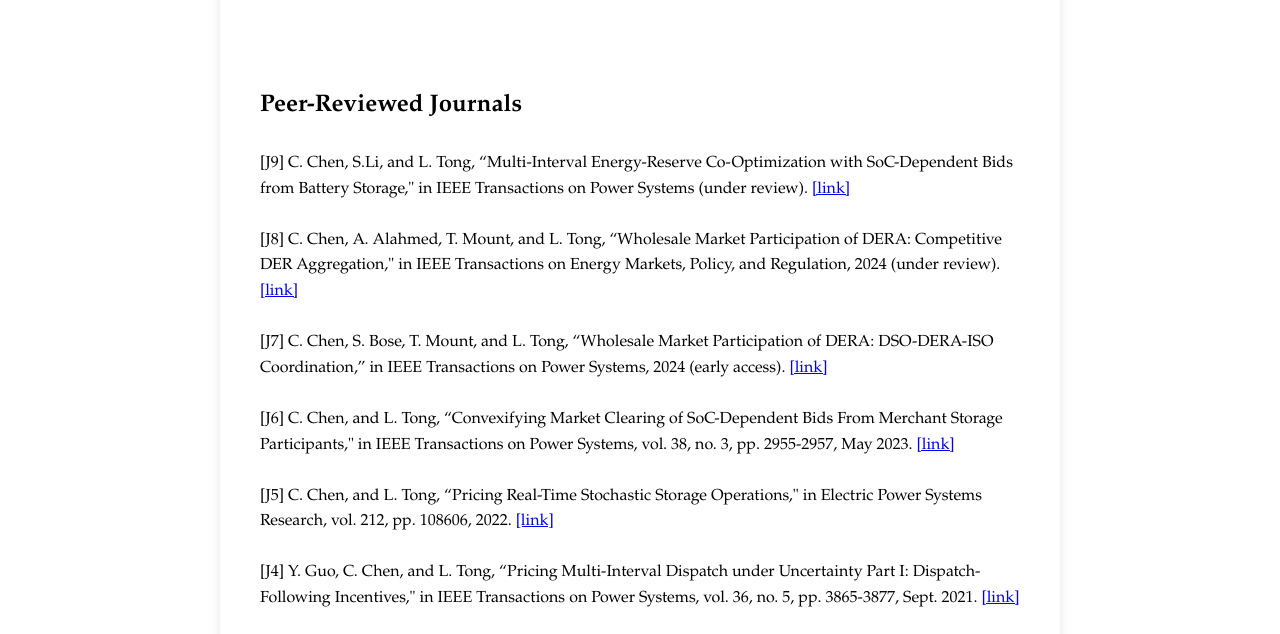
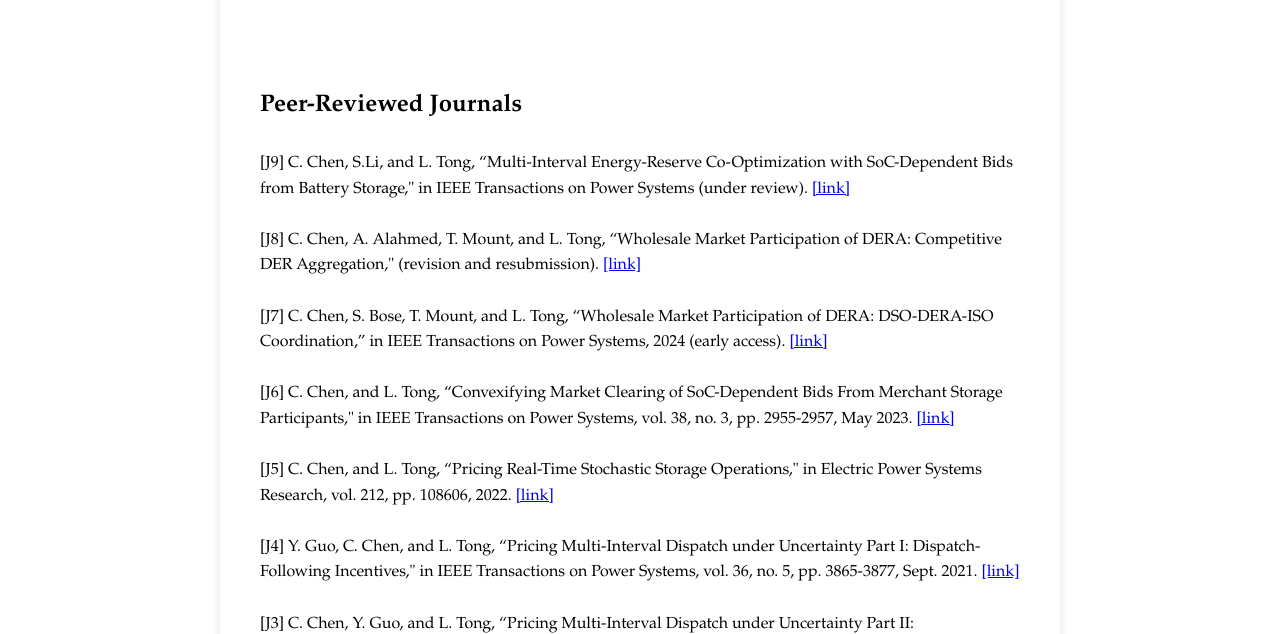
Before and after one commit to CongChenHappy/CongChen.github.io, a plain HTML site: page publications.html in a window 1280 px wide. Shown: the part 162-796 px from the top of the page. Drawn offline with Linux system fonts and the light colour scheme.

Commit message:
Update publications.html

```diff
--- a/publications.html
+++ b/publications.html
@@ -32,7 +32,7 @@
                 <a href="https://arxiv.org/abs/2401.15525">[link]</a></p>
             <p>&nbsp;</p>
             <p> [J8] C. Chen, A. Alahmed, T. Mount, and L. Tong, “Wholesale Market Participation of DERA: Competitive DER Aggregation,"
-                in IEEE Transactions on Energy Markets, Policy, and Regulation, 2024 (under review).
+                 (revision and resubmission).
                 <a href="https://arxiv.org/abs/2307.02004">[link]</a></p>
             <p>&nbsp;</p>
             <p> [J7] C. Chen, S. Bose, T. Mount, and L. Tong, “Wholesale Market Participation of DERA: DSO-DERA-ISO Coordination,” in
```
